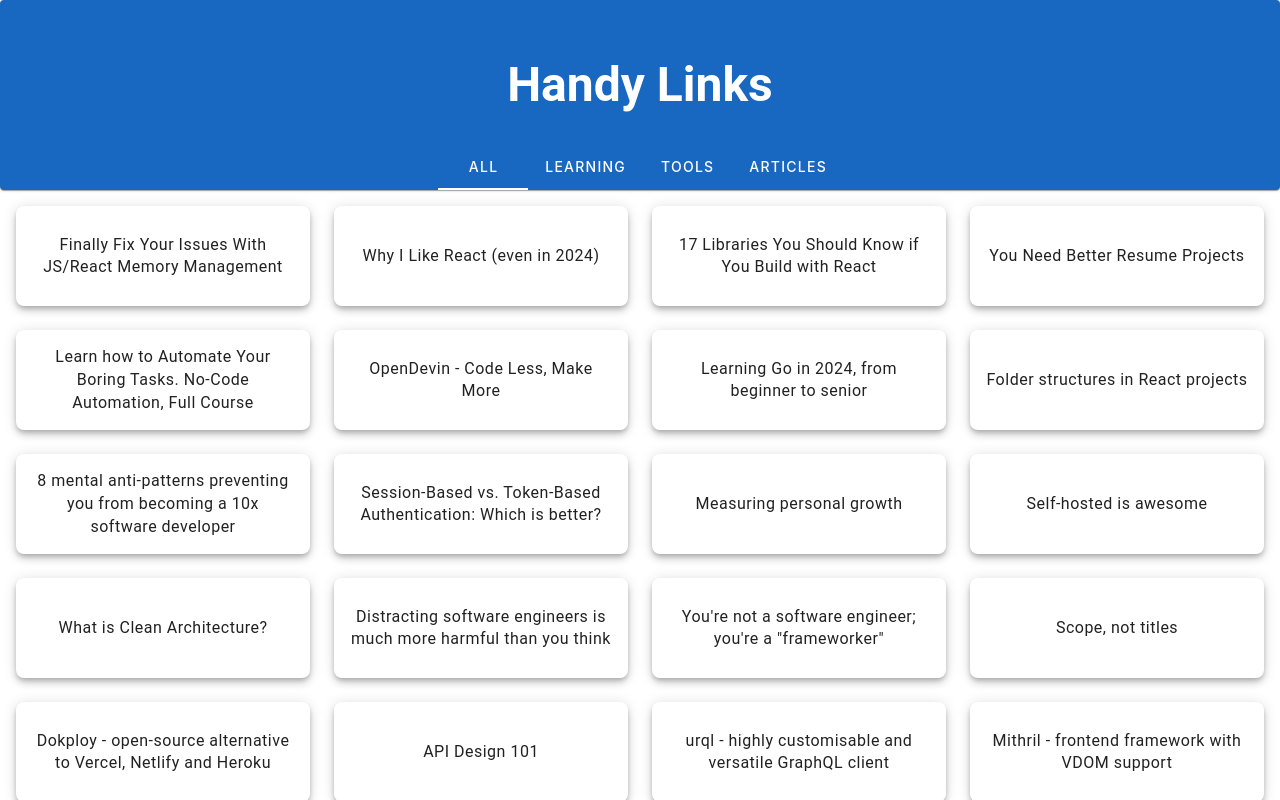
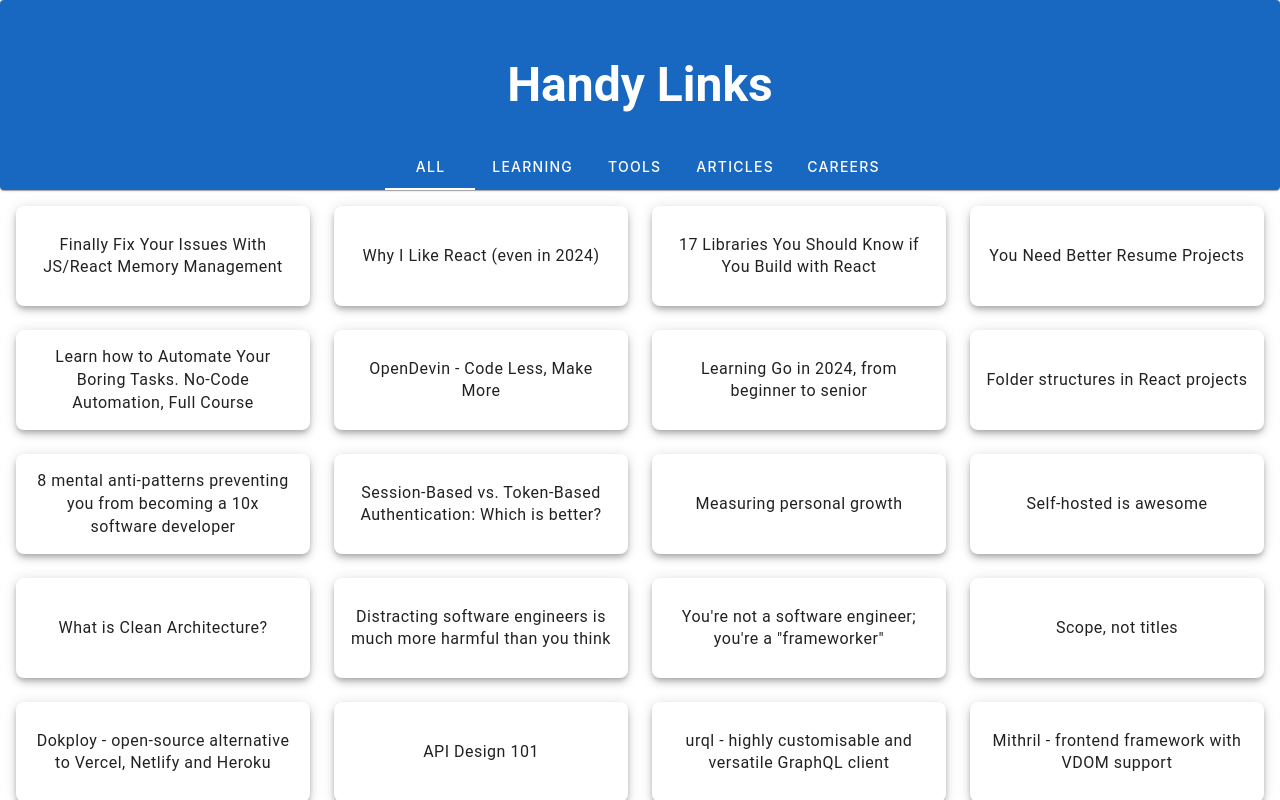
Before and after one commit to krau5/handy-links, a Vue app: page / in a window 1280 px wide. Built offline with nearby package versions, Linux system fonts and the light colour scheme.

Commit message:
Add numerous job listings/aggregators, show job listings/aggregators only on careers tab

```diff
--- a/src/App.vue
+++ b/src/App.vue
@@ -4,7 +4,7 @@ import LinksList from './components/LinksList.vue';
 import Categories from './components/Categories.vue';
 import Cover from './components/Cover.vue';
 
-const categories = ['all', 'learning', 'tools', 'articles'];
+const categories = ['all', 'learning', 'tools', 'articles', 'careers'];
 
 const category = ref('all');
 
--- a/src/assets/links.json
+++ b/src/assets/links.json
@@ -158,5 +158,95 @@
     "name": "How I stopped my procrastination: Insights into developer mindset",
     "url": "https://dev.to/middleware/how-i-stopped-my-procrastination-insights-into-developer-mindset-23hl",
     "category": "articles"
+  },
+  {
+    "name": "Netflix",
+    "url": "https://jobs.netflix.com/search",
+    "category": "careers"
+  },
+  {
+    "name": "Zoolatech",
+    "url": "https://zoolatech.com/work-career.html",
+    "category": "careers"
+  },
+  {
+    "name": "SoftServe",
+    "url": "https://career.softserveinc.com/en-us/vacancies",
+    "category": "careers"
+  },
+  {
+    "name": "Affirm",
+    "url": "https://www.affirm.com/careers#openings",
+    "category": "careers"
+  },
+  {
+    "name": "AgileEngine",
+    "url": "https://www.join.agileengine.com/",
+    "category": "careers"
+  },
+  {
+    "name": "Splunk",
+    "url": "https://www.splunk.com/en_us/careers/search-jobs.html",
+    "category": "careers"
+  },
+  {
+    "name": "Atlassian",
+    "url": "https://www.atlassian.com/company/careers/all-jobs",
+    "category": "careers"
+  },
+  {
+    "name": "EPAM",
+    "url": "https://www.epam.com/careers/job-listings",
+    "category": "careers"
+  },
+  {
+    "name": "N-iX",
+    "url": "https://careers.n-ix.com/jobs/",
+    "category": "careers"
+  },
+  {
+    "name": "Andersen Lab",
+    "url": "https://people.andersenlab.com/vacancies",
+    "category": "careers"
+  },
+  {
+    "name": "Wix",
+    "url": "https://careers.wix.com/positions",
+    "category": "careers"
+  },
+  {
+    "name": "TON",
+    "url": "https://jobs.ton.org/jobs",
+    "category": "careers"
+  },
+  {
+    "name": "Intellias",
+    "url": "https://career.intellias.com/vacancies/search/",
+    "category": "careers"
+  },
+  {
+    "name": "GlobalLogic",
+    "url": "https://www.globallogic.com/careers/",
+    "category": "careers"
+  },
+  {
+    "name": "IBM",
+    "url": "https://www.ibm.com/careers/search",
+    "category": "careers"
+  },
+  {
+    "name": "Zendesk",
+    "url": "https://jobs.zendesk.com/us/en/search-results",
+    "category": "careers"
+  },
+  {
+    "name": "Beeper",
+    "url": "https://beeper.notion.site/Jobs-Beeper-ff5da486daed462ebfc4b21eacc48cae",
+    "category": "careers"
+  },
+  {
+    "name": "Cisco",
+    "url": "https://jobs.cisco.com/jobs/SearchJobs/",
+    "category": "careers"
   }
 ]
--- a/src/components/LinksList.vue
+++ b/src/components/LinksList.vue
@@ -1,6 +1,6 @@
 <script lang="ts" setup>
 import { computed } from 'vue';
-import links from '../assets/links.json';
+import rawLinks from '../assets/links.json';
 
 type Props = {
   sortByCategory: string;
@@ -10,10 +10,10 @@ const props = defineProps<Props>();
 
 const sortedLinks = computed(() => {
   if (props.sortByCategory === 'all') {
-    return links;
+    return rawLinks.filter((link) => link.category !== 'careers');
   }
 
-  return links.filter((link) => link.category === props.sortByCategory);
+  return rawLinks.filter((link) => link.category === props.sortByCategory);
 });
 </script>
 
```
